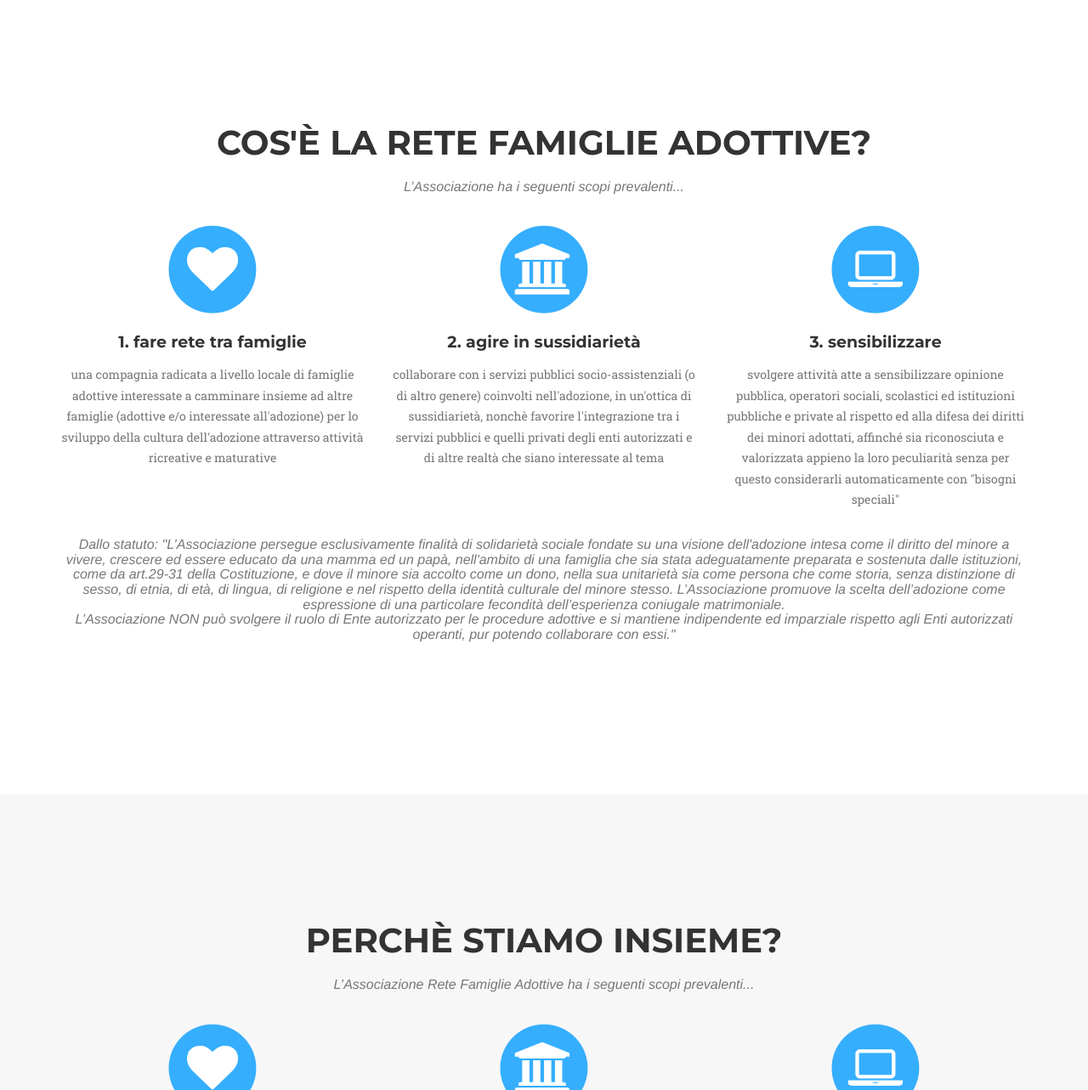
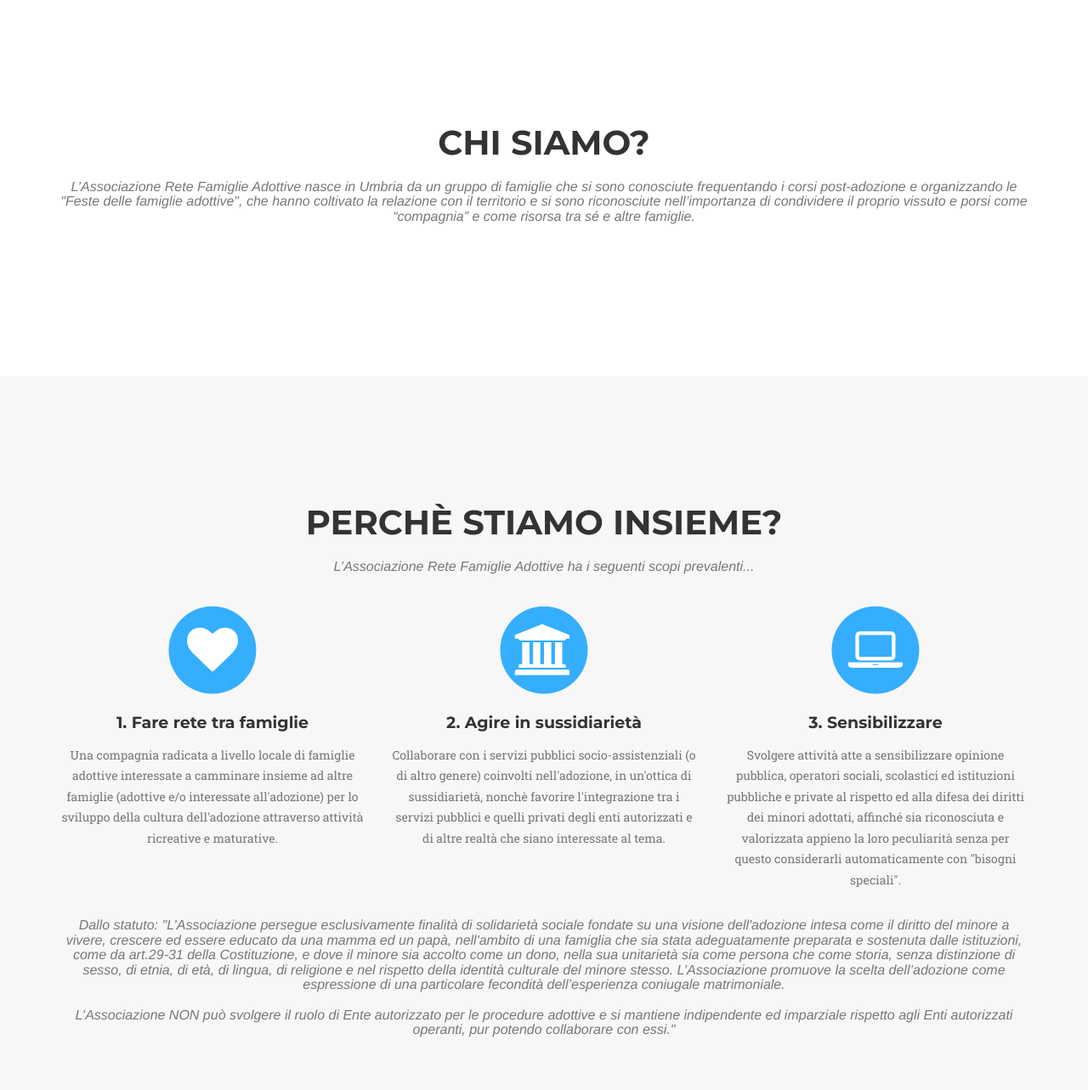
Before and after one commit to ggentili/rfa, a Jekyll site: the page built from index.html, in a window 1280 px wide and 1400 px high, scrolled down 655 px, cut to the strip 117-1400 px from the top of the window. Shown: the whole strip at 85% size. Built offline with Jekyll 4.4.1, drawn with Linux system fonts in a browser that asks for light colours; some web fonts are replaced.

Commit message:
Update services.html

```diff
--- a/_includes/services.html
+++ b/_includes/services.html
@@ -3,67 +3,12 @@
         <div class="container">
             <div class="row">
                 <div class="col-lg-12 text-center">
-                    <h2 class="section-heading">Cos'è la Rete Famiglie Adottive?</h2>
+                    <h2 class="section-heading">Chi siamo?</h2>
                     <h3 class="section-subheading text-muted">
-L’Associazione ha i seguenti scopi prevalenti...
-                    </h3>
-                </div>
-            </div>
-
-            <div class="row text-center">
-                <div class="col-md-4">
-                    <span class="fa-stack fa-4x">
-                        <i class="fa fa-circle fa-stack-2x text-primary"></i>
-                        <i class="fa fa-heart fa-stack-1x fa-inverse"></i>
-                    </span>
-                    <!img class="img-circle img-responsive img-centered" src="https://lh3.googleusercontent.com/9VlxmtGfUU4sZR0eamoybkq2KPlZ5qEbUCEghrg7XSuBsYIaExW-2mysAvtkyogakY7ZP-smBu-pcRgRK4kiGq-Y66iqmQ=w1024-h677" alt="rfa">
-                    <h4 class="service-heading">1. fare rete tra famiglie</h4>
-                    <p class="text-muted">una compagnia radicata a livello locale di famiglie adottive interessate
-                        a camminare insieme ad altre famiglie (adottive e/o interessate all'adozione)
-                        per lo sviluppo della cultura dell'adozione
-                        attraverso attività ricreative e maturative<br>
-                    </p>
-                </div>
-                <div class="col-md-4">
-                    <span class="fa-stack fa-4x">
-                        <i class="fa fa-circle fa-stack-2x text-primary"></i>
-                        <i class="fa fa-institution fa-stack-1x fa-inverse"></i>
-                    </span>
-                    <h4 class="service-heading">2. agire in sussidiarietà</h4>
-                    <p class="text-muted">collaborare con i servizi pubblici socio-assistenziali (o di altro genere)
-                        coinvolti nell'adozione, in un'ottica di sussidiarietà, nonchè favorire
-                        l'integrazione tra i servizi pubblici e quelli privati degli enti autorizzati
-                        e di altre realtà che siano interessate al tema<br>
-                    </p>
-                </div>
-                <div class="col-md-4">
-                    <span class="fa-stack fa-4x">
-                        <i class="fa fa-circle fa-stack-2x text-primary"></i>
-                        <i class="fa fa-laptop fa-stack-1x fa-inverse"></i>
-                    </span>
-                    <h4 class="service-heading">3. sensibilizzare</h4>
-                    <p class="text-muted">svolgere attività atte a sensibilizzare opinione pubblica, operatori sociali,
-                        scolastici ed istituzioni pubbliche e private al rispetto ed alla difesa dei diritti dei minori adottati,
-                        affinché sia riconosciuta e valorizzata appieno la loro peculiarità
-                        senza per questo considerarli automaticamente con "bisogni speciali"<br>
-                    </p>
-                </div>
-            </div>
-
-            <div class="row">
-                <div class="col-lg-12 text-center">
-                    <h3 class="section-subheading text-muted">
-Dallo statuto: "L’Associazione persegue esclusivamente finalità di solidarietà sociale fondate su una visione
-dell&#39;adozione intesa come il diritto del minore a vivere, crescere ed essere educato da una mamma ed
-un papà, nell&#39;ambito di una famiglia che sia stata adeguatamente preparata e sostenuta dalle
-istituzioni, come da art.29-31 della Costituzione, e dove il minore sia accolto come un dono, nella sua
-unitarietà sia come persona che come storia, senza distinzione di sesso, di etnia, di età, di lingua, di
-religione e nel rispetto della identità culturale del minore stesso. L’Associazione promuove la scelta
-dell’adozione come espressione di una particolare fecondità dell’esperienza coniugale matrimoniale.<br>
-L’Associazione NON può svolgere il ruolo di Ente autorizzato per le procedure adottive e si mantiene
-indipendente ed imparziale rispetto agli Enti autorizzati operanti, pur potendo collaborare con essi."<br>
-<!br>
-<!img src="https://lh3.googleusercontent.com/InsYVkYxXuOdLGr0U5ukniJN93AvxfoNYKuPkO4gMZJOS_o2S8dqZ1MGu0cpJuekJd1MN8L0Vwcs2FO6jH6nUuplyXbqhA=w1024-h677-rw" title="rete famiglie adottive" alt="rete famiglie adottive" width="80%">
+L’Associazione Rete Famiglie Adottive nasce in Umbria da un gruppo di famiglie che si sono conosciute
+frequentando i corsi post-adozione e organizzando le "Feste delle famiglie adottive",
+che hanno coltivato la relazione con il territorio e si sono riconosciute nell’importanza
+di condividere il proprio vissuto e porsi come “compagnia” e come risorsa tra sé e altre famiglie.
                     </h3>
                 </div>
             </div>
```
